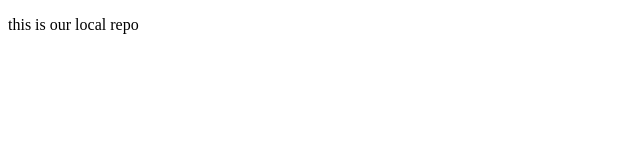
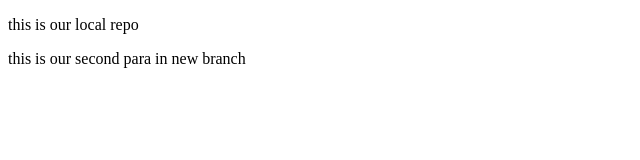
Before and after one commit to AryanBali109/uploading-local-repo, a plain HTML site: page index.html in a window 1280 px wide. Shown: the whole page, without its empty margins (0-640 px from the left). Drawn offline with Linux system fonts and the light colour scheme.

Commit message:
adding new branch and updating code

```diff
--- a/index.html
+++ b/index.html
@@ -7,5 +7,6 @@
 </head>
 <body>
     <p>this is our local repo</p>
+    <p>this is our second para in new branch</p>
 </body>
 </html>
```
